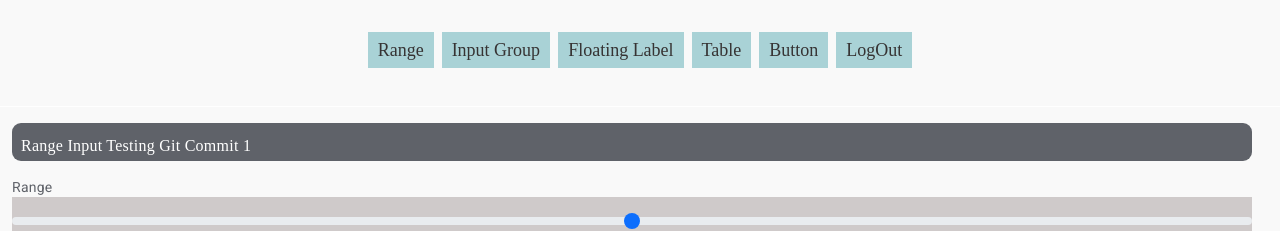
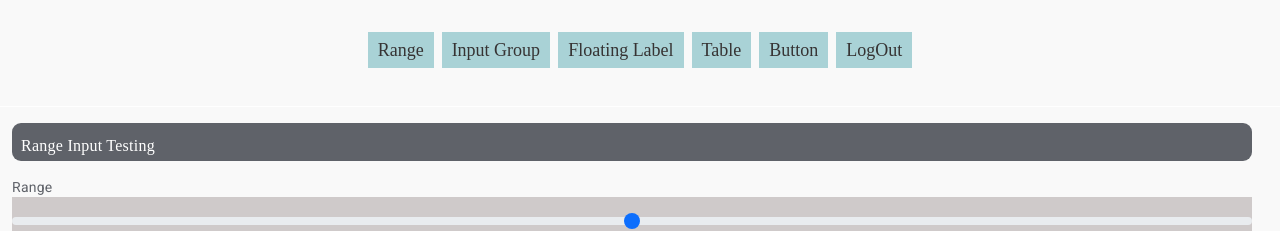
Before and after one commit to PoojaUdaya/Demo11th, an Angular app: page /login in a window 1280 px wide. Both pictures are taken after a click on the input "LOGIN". Shown: the top 231 px of the page. Built offline with nearby package versions, Linux system fonts and the light colour scheme.

Commit message:
commit 3

```diff
--- a/src/app/pages/input-group/input-group-standalone.component.html
+++ b/src/app/pages/input-group/input-group-standalone.component.html
@@ -3,7 +3,7 @@
     <div class="col-12">
       <mat-card-header class="mt-3 d-flex">
         <div class="header-padding">
-          <div class="mt-2 header-label">Input Group testing Git commit 2</div>
+          <div class="mt-2 header-label">Input Group testing</div>
         </div>
       </mat-card-header>
     </div>
--- a/src/app/pages/range-standalone/range-standalone.component.html
+++ b/src/app/pages/range-standalone/range-standalone.component.html
@@ -3,7 +3,7 @@
         <div class="col-12">
             <mat-card-header class="mt-3 d-flex ">
                 <div class="header-padding">
-                    <div class="mt-2 header-label">Range Input Testing Git Commit 1</div>
+                    <div class="mt-2 header-label">Range Input Testing</div>
                 </div>
             </mat-card-header>
         </div>
```
